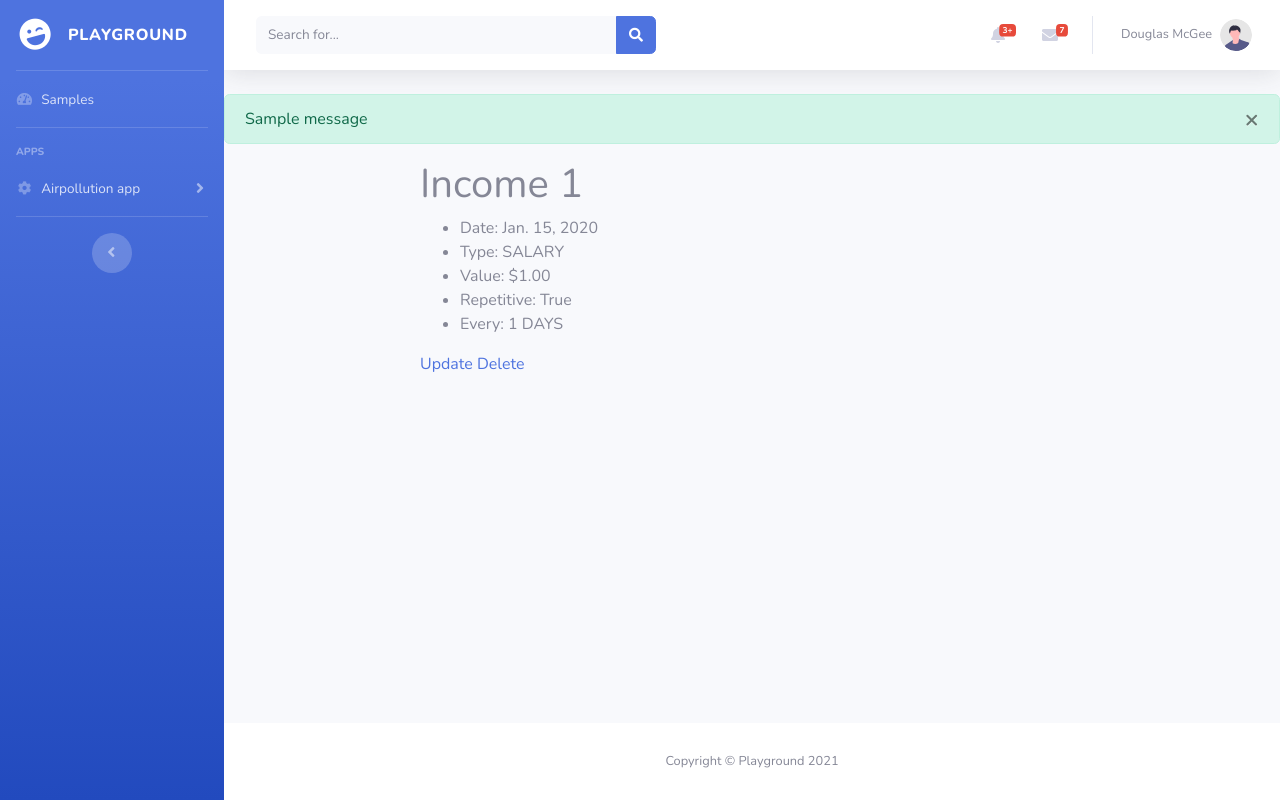
After one commit to w3stmorgan/dj-playground, a Django app: page /finances/income-detail/1 in a window 1280 px wide. The commit adds this page. Run offline with Django 3.2, Linux system fonts and the light colour scheme; tables that the repository leaves empty hold one stand-in row (values such as "Sample post"); one stand-in notice (Sample message) is shown; some libraries are stand-ins or nearby versions.

Commit message:
made finances app

```diff
--- a/config/settings/base.py
+++ b/config/settings/base.py
@@ -79,6 +79,7 @@ LOCAL_APPS = [
     # Your stuff: custom apps go here
     "personal_project.website.apps.WebsiteConfig",
     "personal_project.airpollution.apps.AirpollutionConfig",
+    "personal_project.finances.apps.FinancesConfig",
 ]
 # https://docs.djangoproject.com/en/dev/ref/settings/#installed-apps
 INSTALLED_APPS = DJANGO_APPS + THIRD_PARTY_APPS + LOCAL_APPS
--- a/config/urls.py
+++ b/config/urls.py
@@ -23,6 +23,7 @@ urlpatterns = [
         "airpollution/",
         include("personal_project.airpollution.urls", namespace="airpollution"),
     ),
+    path("finances/", include("personal_project.finances.urls", namespace="finances")),
 ] + static(settings.MEDIA_URL, document_root=settings.MEDIA_ROOT)
 if settings.DEBUG:
     # Static file serving when using Gunicorn + Uvicorn for local web socket development
--- /dev/null
+++ b/personal_project/finances/apps.py
@@ -0,0 +1,5 @@
+from django.apps import AppConfig
+
+
+class FinancesConfig(AppConfig):
+    name = "personal_project.finances"
--- /dev/null
+++ b/personal_project/finances/models.py
@@ -0,0 +1,85 @@
+from django.db import models
+
+
+class Income(models.Model):
+    class ITypes(models.IntegerChoices):
+        SAL = 1, "SALARY"
+        BON = 2, "BONUS"
+        GIF = 3, "GIFT"
+        OTH = 4, "OTHER"
+
+    class RInterval(models.IntegerChoices):
+        DAY = 1, "DAYS"
+        WEE = 2, "WEEKS"
+        MON = 3, "MONTHS"
+        YEA = 4, "YEARS"
+        NA = 5, "N/A"
+
+    value = models.DecimalField(max_digits=10, decimal_places=2)
+    date = models.DateField()
+    type = models.PositiveSmallIntegerField(choices=ITypes.choices)
+    repetitive = models.BooleanField(default=False)
+    repetitive_interval = models.PositiveSmallIntegerField(
+        choices=RInterval.choices, default=5
+    )
+    repetitive_time = models.PositiveSmallIntegerField(default=0)
+    created_at = models.DateTimeField(auto_now_add=True)
+
+    def __str__(self):
+        return f'Income {self.id} - {self.type} {self.date.strftime("%Y/%m/%d")}'
+
+    class Meta:
+        verbose_name_plural = "incomes"
+
+
+class Outcome(models.Model):
+    class OTypes(models.IntegerChoices):
+        REN = 1, "RENT"
+        BIL = 2, "BILLS"
+        CAR = 3, "CAR"
+        TRA = 4, "TRAVEL"
+        HEA = 5, "HEALTH"
+        GRO = 6, "GROCERIES"
+        FUN = 7, "FUN"
+        CLO = 8, "CLOTHES"
+        CHA = 9, "CHARITY"
+
+    class RInterval(models.IntegerChoices):
+        DAY = 1, "DAYS"
+        WEE = 2, "WEEKS"
+        MON = 3, "MONTHS"
+        YEA = 4, "YEARS"
+        NA = 5, "N/A"
+
+    value = models.DecimalField(max_digits=10, decimal_places=2)
+    date = models.DateField()
+    type = models.PositiveSmallIntegerField(choices=OTypes.choices)
+    repetitive = models.BooleanField(default=False)
+    repetitive_interval = models.PositiveSmallIntegerField(
+        choices=RInterval.choices, default=5
+    )
+    repetitive_time = models.PositiveSmallIntegerField(default=0)
+    created_at = models.DateTimeField(auto_now_add=True)
+
+    def __str__(self):
+        return f'Outcome {self.id} - {self.type} {self.date.strftime("%Y/%m/%d")}'
+
+    class Meta:
+        verbose_name_plural = "outcomes"
+
+
+class Balance(models.Model):
+    class BTypes(models.IntegerChoices):
+        CUR = 1, "CURRENT"
+        SAV = 2, "SAVINGS"
+
+    value = models.DecimalField(max_digits=10, decimal_places=2)
+    type = models.PositiveSmallIntegerField(choices=BTypes.choices)
+    updated_at = models.DateTimeField(auto_now=True)
+    created_at = models.DateTimeField(auto_now_add=True)
+
+    def __str__(self):
+        return f'Income {self.id} - {self.type} {self.updated_at.strftime("%Y/%m/%d %H:%M:%S")}'
+
+    class Meta:
+        verbose_name_plural = "balances"
--- /dev/null
+++ b/personal_project/finances/urls.py
@@ -0,0 +1,19 @@
+from django.urls import path
+
+from .views import (
+    income_create,
+    income_delete,
+    income_detail,
+    income_list,
+    income_update,
+)
+
+app_name = "finances"
+
+urlpatterns = [
+    path("income-list/", income_list, name="income_list"),
+    path("income-create/", income_create, name="income_create"),
+    path("income-detail/<pk>", income_detail, name="income_detail"),
+    path("income-update/<pk>", income_update, name="income_update"),
+    path("income-delete/<pk>", income_delete, name="income_delete"),
+]
--- /dev/null
+++ b/personal_project/finances/views.py
@@ -0,0 +1,57 @@
+from django.urls import reverse_lazy
+from django.views.generic import (
+    CreateView,
+    DeleteView,
+    DetailView,
+    ListView,
+    UpdateView,
+)
+
+from .models import Income
+
+
+class IncomeListView(ListView):
+    model = Income
+    paginate_by = 50
+
+
+class IncomeDetailView(DetailView):
+    model = Income
+
+
+class IncomeCreateView(CreateView):
+    model = Income
+    fields = [
+        "value",
+        "date",
+        "type",
+        "repetitive",
+        "repetitive_interval",
+        "repetitive_time",
+    ]
+    success_url = reverse_lazy("finances:income_list")
+
+
+class IncomeUpdateView(UpdateView):
+    model = Income
+    fields = [
+        "value",
+        "date",
+        "type",
+        "repetitive",
+        "repetitive_interval",
+        "repetitive_time",
+    ]
+    success_url = reverse_lazy("finances:income_list")
+
+
+class IncomeDeleteView(DeleteView):
+    model = Income
+    success_url = reverse_lazy("finances:income_list")
+
+
+income_list = IncomeListView.as_view()
+income_create = IncomeCreateView.as_view()
+income_detail = IncomeDetailView.as_view()
+income_update = IncomeUpdateView.as_view()
+income_delete = IncomeDeleteView.as_view()
--- /dev/null
+++ b/personal_project/templates/finances/income_detail.html
@@ -0,0 +1,22 @@
+{% extends 'website/base.html' %}
+
+{% block content %}
+  <div class="row">
+    <div class="col-lg-8 mx-auto">
+      <h1>Income {{ income.pk }}</h1>
+      <ul>
+        <li>Date: {{ income.date|date }}</li>
+        <li>Type: {{ income.get_type_display }}</li>
+        <li>Value: ${{ income.value }}</li>
+        <li>Repetitive: {{ income.repetitive }}</li>
+        {% if income.repetitive %}
+          <li>
+            Every: {{ income.repetitive_time }} {{ income.get_repetitive_interval_display }}
+          </li>
+        {% endif %}
+      </ul>
+    <a href="{% url 'finances:income_update' object.pk %}">Update</a>
+    <a href="{% url 'finances:income_delete' object.pk %}">Delete</a>
+    </div>
+  </div>
+{% endblock %}
--- a/personal_project/templates/website/base.html
+++ b/personal_project/templates/website/base.html
@@ -313,6 +313,15 @@
       <!-- End of Topbar -->
 
       <!-- Begin Page Content -->
+      {% if messages %}
+          {% for message in messages %}
+              <div class="alert alert-{% if message.tags == 'info' %}primary
+                {% elif message.tags == 'error' %}danger{% else %}{{ message.tags }}{% endif %}" role="alert">
+                {{ message }}
+                <button type="button" class="close" data-dismiss="alert" aria-label="Close"><span aria-hidden="true">&times;</span></button>
+              </div>
+          {% endfor %}
+      {% endif %}
       <div class="container-fluid">
         {% block content %}
         {% endblock %}
```
Also changed, not shown: personal_project/finances/admin.py (added, +7 -0 lines), personal_project/templates/finances/income_confirm_delete.html (added, +13 -0 lines), personal_project/templates/finances/income_form.html (added, +12 -0 lines), personal_project/templates/finances/income_list.html (added, +24 -0 lines), personal_project/finances/__init__.py (added), personal_project/finances/migrations/0001_initial.py (added), personal_project/finances/migrations/0002_auto_20210615_1959.py (added), personal_project/finances/migrations/0003_auto_20210615_2057.py (added), personal_project/finances/migrations/0004_auto_20210616_0031.py (added), personal_project/finances/migrations/__init__.py (added), personal_project/finances/tests.py (added).
